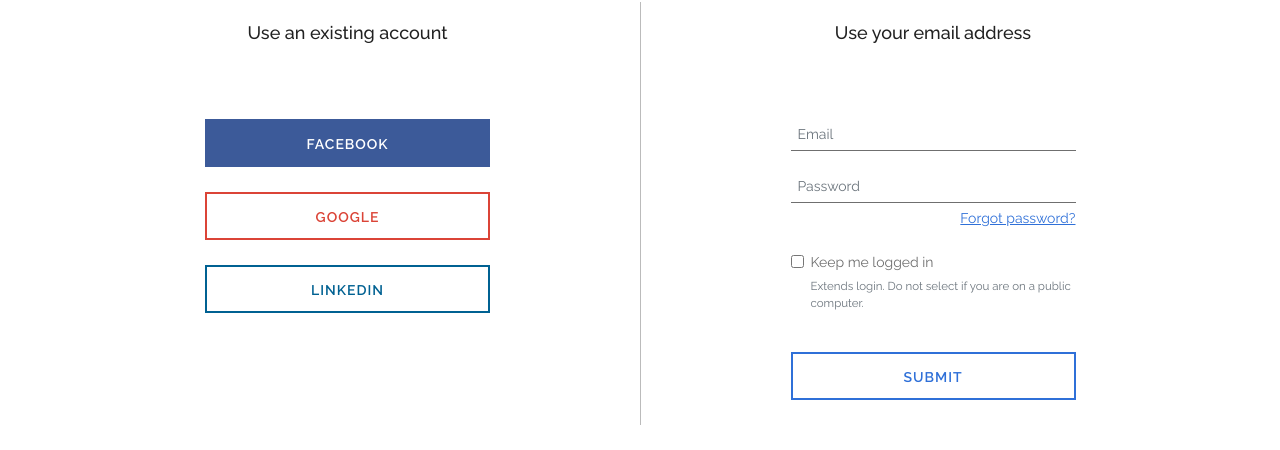
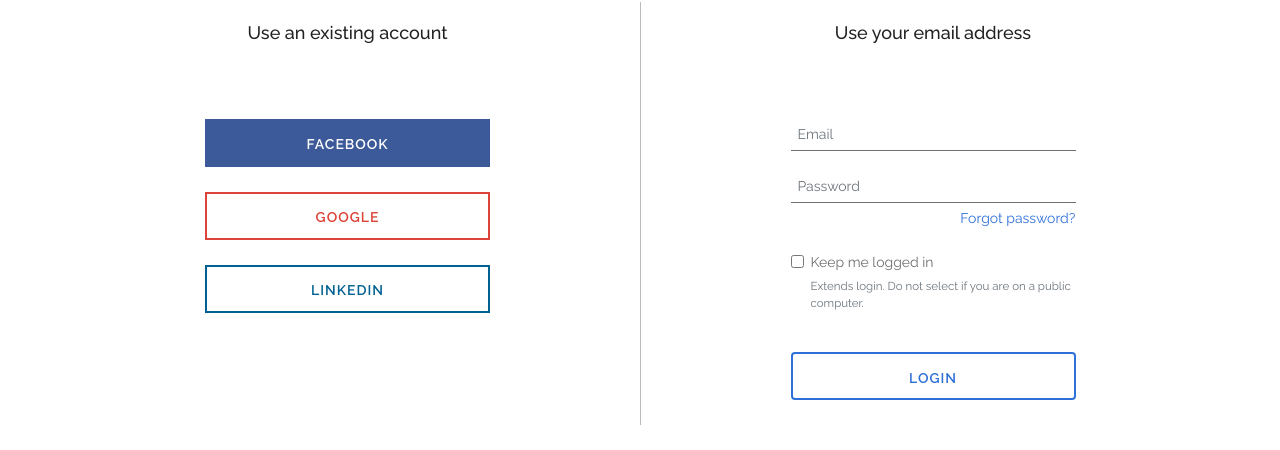
Before and after one commit to Square63/audiosocket_frontend_phase4, a Next.js app: page /login in a window 1280 px wide. Shown: the part 242-692 px from the top of the page. Built offline with nearby package versions, Linux system fonts and the light colour scheme.

Commit message:
Fixed login form and some style issues

```diff
--- a/pages/login.js
+++ b/pages/login.js
@@ -1,11 +1,6 @@
-import Link from "next/link";
-import Image from "next/image";
 import Form from 'react-bootstrap/Form';
 import Button from 'react-bootstrap/Button';
-import Logo from '../images/logo-black.svg';
-import Lock from '../images/lock.svg';
-import Loader from '../images/loader.svg';
-import {useState, useRef, useContext} from "react";
+import {useState, useRef, useContext, useEffect} from "react";
 import {AuthContext} from "../store/authContext";
 import {useRouter} from "next/router";
 import login from "../styles/Login.module.scss";
@@ -17,6 +12,13 @@
   const [validated, setValidated] = useState(false);
   const [isLoading, setIsLoading] = useState(false);
   const [rememberMe, setRemeberMe] = useState(false);
+
+  useEffect(() => {
+    if(localStorage.getItem('user')) {
+      alert('Already logged in')
+      router.push('/')
+    }
+  }, [])
 
   const handleSubmit = async (e) => {
     e.preventDefault();
@@ -63,12 +65,18 @@
           <div className={login.useEmail}>
             <h2>Use your email address</h2>
             <div className={login.formWrapper}>
-              <Form>
+              <Form noValidate validated={validated} ref={form} onSubmit={handleSubmit}>
                 <Form.Group className={login.fieldControl} controlId="formBasicEmail">
-                  <Form.Control type="email" placeholder="Email" />
+                  <Form.Control required name="email" type="email" placeholder="Email" />
+                  <Form.Control.Feedback type="invalid">
+                    A valid email address is required!
+                  </Form.Control.Feedback>
                 </Form.Group>
                 <Form.Group className={login.fieldControl} controlId="formBasicPassword">
-                  <Form.Control type="password" placeholder="Password" />
+                  <Form.Control required name="password" type="password" placeholder="Password" />
+                  <Form.Control.Feedback type="invalid">
+                    Password is required!
+                  </Form.Control.Feedback>
                   <div className={login.forgotPassword}>
                     <a href="">Forgot password?</a>
                   </div>
@@ -79,9 +87,9 @@
                     Extends login. Do not select if you are on a public computer.
                   </Form.Text>
                 </Form.Group>
-                <a href="" className={login.submit+' '+login.loginBtn}>
-                  Submit
-                </a>
+                <Button type="submit" className={login.submit+' '+login.loginBtn}>
+                  Login
+                </Button>
               </Form>
             </div>
           </div>
--- a/styles/Login.module.scss
+++ b/styles/Login.module.scss
@@ -118,7 +118,9 @@
           a {
             font-size: 14px;
             color: #2F70D8;
-            text-decoration: underline;
+            &:hover {
+              text-decoration: underline;
+            }
           }
         }
       }
@@ -133,10 +135,17 @@
         font-size: 11.5px;
         padding-bottom: 20px;
       }
+      input {
+        &:focus {
+          box-shadow: none;
+        }
+      }
     }
     .submit {
       border-color: #2F70D8;
       color: #2F70D8;
+      background-color: $white;
+      line-height: 36px;
       &:hover {
         background-color: #2F70D8;
         color: $white;
--- a/styles/globals.scss
+++ b/styles/globals.scss
@@ -60,6 +60,7 @@
       .nav-link {
         display: inherit;
         a {
+          cursor: pointer;
           font-size: 15px;
           color: $nav-link;
           text-transform: capitalize;
```
